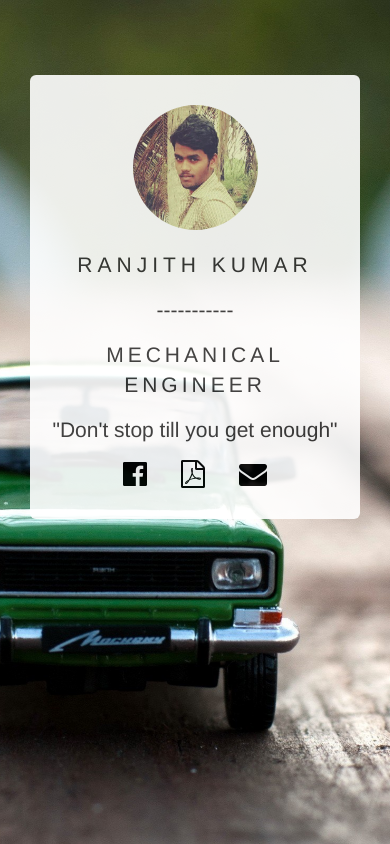
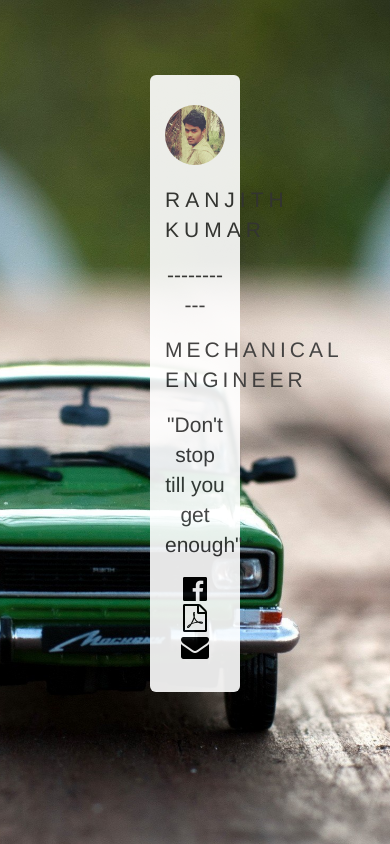
Before and after one commit to ranjithkuru/rajithkuru.github.io, a plain HTML site: page index.html in a window 390 px wide. Drawn offline with nearby package versions, Linux system fonts and the light colour scheme.

Commit message:
mobile responsive bug 01 fixed

```diff
--- a/index.html
+++ b/index.html
@@ -40,7 +40,7 @@ text-decoration: none;
 <body>
 
 <div class="container-fluid bgimg-1" style="height:100vh;">
-  <div class="col-sm-4 col-sm-offset-4 text-center">
+  <div class="col-xs-4 col-xs-offset-4 text-center">
     <div class="jumbotron" style="background-color: #ffffff; opacity: 0.9; margin-top: 75px;">
       <center><img class="img-responsive img-circle" src="images/ranjith.jpg" height="125px" width="125px" alt="ranjithkumar"/></center><br/>
       <p style="letter-spacing: 5px;">RANJITH KUMAR</p>
```
